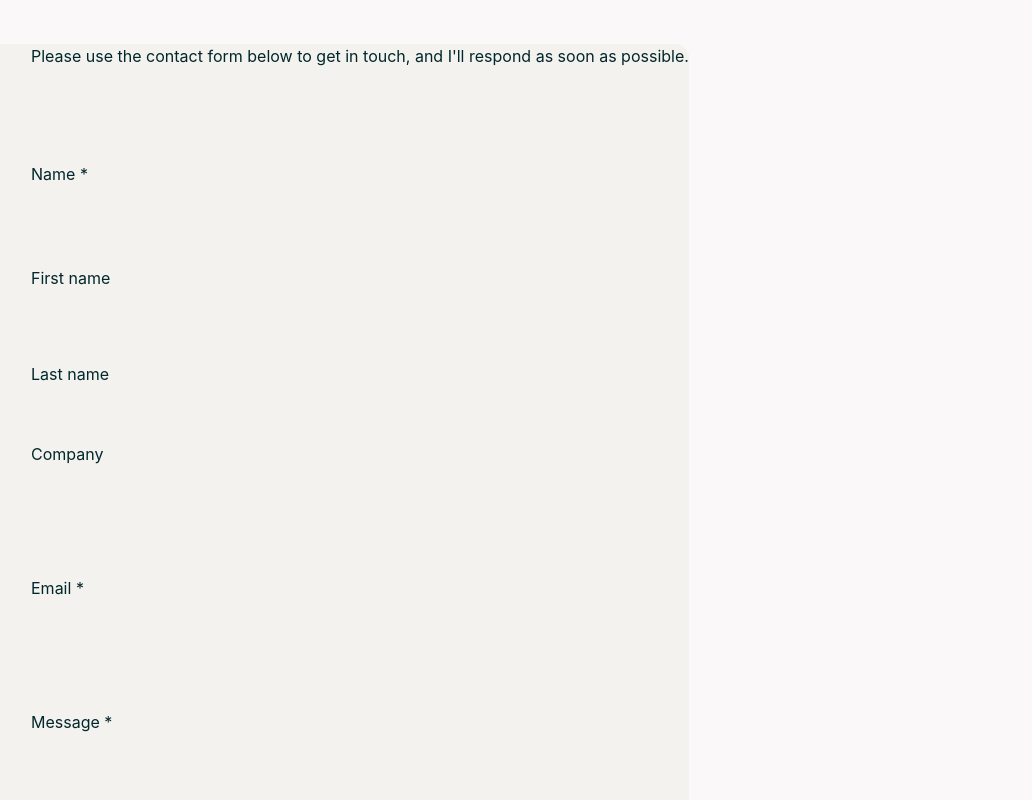
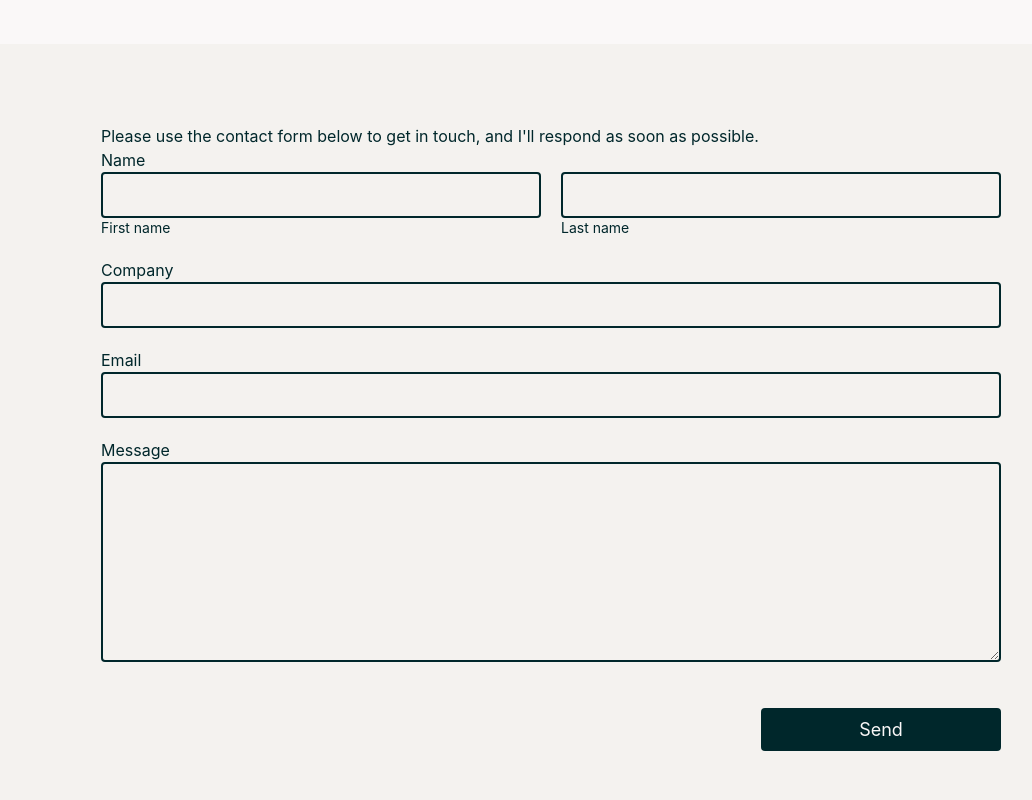
Before and after one commit to maureengayet/studio-maureen2.2, a React (Create React App) app: page / in a window 1280 px wide. Shown: the part 2560-3360 px from the top of the page, without its empty margins (89-1121 px from the left). Built offline with nearby package versions, Linux system fonts and the light colour scheme.

Commit message:
Styling Contact Form

```diff
--- a/src/Components/ToggleMode/ContactForm/ContactForm.css
+++ b/src/Components/ToggleMode/ContactForm/ContactForm.css
@@ -1,30 +1,31 @@
-.form-thanks {
-	padding: 20px 0 200px;
+form {
+	display: flex;
+	flex-direction: column;
+	row-gap: 20px;
+
+	.form-name {
+		display: flex;
+		flex-direction: row;
+		column-gap: 20px;
+		align-items: flex-end;
+
+		.firstname, .lastname {
+			width: 100%;
+		}
 	}
 
-form {
-	padding: 70px 0 140px;
-
-	div {
-		padding: 0 0 16px;
-
-		.required::after {
-			content: " *";
-		}
-
-		input,
-		textarea {
-			background-color: rgba(255, 255, 255, 0);
-			border-radius: 3px;
+	input, textarea {
+		background-color: transparent;
+		border-radius: 4px;
 		width: 100%;
 		height: 46px;
 		outline: none;
-			font-size: 18px;
 		box-sizing: border-box;
-			padding: 2px 10px;
 		-webkit-box-shadow: 0 0 0 0 rgba(0, 0, 0, 0);
 		box-shadow: 0 0 0 0 rbga(0, 0, 0, 0);
 		transition: 0.2s;
+		border: 2px solid var(--text-color);
+		padding: 0 14px;
 
 		&:focus {
 			outline: none;
@@ -32,38 +33,21 @@ form {
 	}
 
 	textarea {
-			resize: vertical;
-			min-height: 230px;
-			width: 100%;
-			padding: 10px;
-			font-family: Arial, sans-serif;
-		}
-
-		label {
-			display: inline-block;
-			padding: 24px 0;
-		}
-	}
-
-	.form-name {
-		p {
-			font-size: 16px;
-			padding: 10px 0 30px;
-
-			&:last-of-type {
-				padding-bottom: 0;
-			}
-		}
+		min-height: 200px;
+		padding: 14px;
 	}
 
 	button {
 		padding: 8px 24px;
-		font-family: Arial, sans-serif;
 		font-size: 18px;
 		background-color: rgba(255, 255, 255, 0);
-		border-radius: 3px;
+		background-color: var(--text-color);
+		color: var(--bg-color);
+		border-radius: 4px;
 		margin-top: 20px;
 		transition: 0.2s;
+		width: 240px;
+		align-self: flex-end;
 
 		&:hover {
 			color: white;
--- a/src/Components/ToggleMode/ContactForm/ContactForm.js
+++ b/src/Components/ToggleMode/ContactForm/ContactForm.js
@@ -10,19 +10,15 @@ function Contact() {
 	return (
 		<form onSubmit={handleSubmit}>
 			<div className="form-name">
-				<label className="required" htmlFor="name">
-					Name
-				</label>
-
 				<div className="firstname">
+					<label className="required" htmlFor="name">Name</label>
 					<input id="firstname" type="firstname" required name="firstname" />
-					<p>First name</p>
+					<p className="text-sm">First name</p>
 					<ValidationError prefix="firstname" field="firstname" errors={state.errors} />
 				</div>
-
 				<div className="lastname">
 					<input id="lastname" type="lastname" required name="lastname" />
-					<p className="lastname">Last name</p>
+					<p className="text-sm">Last name</p>
 					<ValidationError prefix="lastname" field="lastname" errors={state.errors} />
 				</div>
 			</div>
--- a/src/Sections/Contact/Contact.css
+++ b/src/Sections/Contact/Contact.css
@@ -1,6 +1,9 @@
 .Contact {
+	display: flex;
+	flex-direction: column;
+	row-gap: 40px;
 	background-color: var(--bg-color-2);
 	border-radius: var(--border-radius);
-	display: inline-block;
-	padding-left: var(--inner-padding-y);
+	padding: var(--inner-padding-x);
+	width: 100%;
 }
--- a/src/Sections/Contact/Contact.js
+++ b/src/Sections/Contact/Contact.js
@@ -5,8 +5,10 @@ import styles from "./Contact.css";
 function Contact() {
 	return (
 		<section className="Contact">
-			<h3>Please use the contact form below to get in touch, and I'll respond as soon as possible.</h3>
-			<ContactForm />
+			<div class="max-width">
+				<h3>Please use the contact form below to get in touch, and I'll respond as soon as possible.</h3>
+				<ContactForm />
+			</div>
 		</section>
 	);
 }
--- a/src/Sections/Footer/Footer.css
+++ b/src/Sections/Footer/Footer.css
@@ -1,4 +1,4 @@
 footer {
-	padding-top: var(--padding-y);
-	padding-bottom: var(--padding-y);
+	padding-top: var(--padding-x);
+	padding-bottom: var(--padding-x);
 }
--- a/src/Sections/Header/Header.css
+++ b/src/Sections/Header/Header.css
@@ -6,7 +6,7 @@ header {
 	align-items: center;
 	position: fixed;
 	z-index: 20;
-	width: calc(100% - var(--padding-y) * 2);
+	width: calc(100% - var(--padding-x) * 2);
 
 	ul {
 		display: flex;
--- a/src/Sections/Intro/Intro.css
+++ b/src/Sections/Intro/Intro.css
@@ -7,7 +7,7 @@
 		display: flex;
 		flex-direction: column;
 		min-height: 750px;
-		height: calc(100vh - var(--header-hight) - var(--padding-y));
+		height: calc(100vh - var(--header-hight) - var(--padding-x));
 		justify-content: center;
 		row-gap: 40px;
 		position: relative;
--- a/src/Sections/Intro/Intro.js
+++ b/src/Sections/Intro/Intro.js
@@ -3,7 +3,7 @@ import { styles } from "./Intro.css";
 const Intro = () => {
 	return (
 		<div className="Intro">
-			<section className="intro-video fade-in-layout inner-padding-y">
+			<section className="intro-video fade-in-layout inner-padding-x">
 				<video id="background-video" autoPlay loop muted>
 					<source src="./video17.mp4" type="video/mp4"></source>
 				</video>
@@ -16,7 +16,7 @@ const Intro = () => {
 				</h2>
 				<p className="text-base tracking-wide font-bold">A selection of work done between 2019—2024.</p>
 			</section>
-			<section className="intro-text inner-padding-y">
+			<section className="intro-text inner-padding-x">
 				<p className="dm-serif-display-regular leading-snug subheading w-11/12">
 					Hi there! I'm Maureen Gayet, an experienced freelance developer dedicated to creating innovative web and mobile solutions. With over 8 years
 					of expertise, I specialize in crafting high-quality, user-friendly applications tailored to meet your unique needs. Whether you're a startup
--- a/src/Sections/Services/Services.css
+++ b/src/Sections/Services/Services.css
@@ -4,7 +4,7 @@
 	flex-direction: row;
 	border-radius: var(--border-radius);
 	background-color: var(--bg-color-2);
-	padding: var(--inner-padding-y);
+	padding: var(--inner-padding-x);
 
 	.service {
 		flex-grow: 1;
--- a/src/index.css
+++ b/src/index.css
@@ -6,8 +6,8 @@
 
 :root {
 	--header-hight: 70px;
-	--padding-y: 40px;
-	--inner-padding-y: 80px;
+	--padding-x: 40px;
+	--inner-padding-x: 80px;
 	--border-radius: 14px;
 	--font-serif: "DM Serif Display", serif;
 
@@ -31,22 +31,22 @@
 
 @media screen and (max-width: 1000px) {
 	:root {
-		--padding-y: 30px;
-		--inner-padding-y: 50px;
+		--padding-x: 30px;
+		--inner-padding-x: 50px;
 	}
 }
 
 @media screen and (max-width: 750px) {
 	:root {
-		--padding-y: 20px;
-		--inner-padding-y: 30px;
+		--padding-x: 20px;
+		--inner-padding-x: 30px;
 	}
 }
 
 @media screen and (max-width: 550) {
 	:root {
-		--padding-y: 10px;
-		--inner-padding-y: 20px;
+		--padding-x: 10px;
+		--inner-padding-x: 20px;
 	}
 }
 
@@ -72,19 +72,25 @@ body {
 	color: var(--text-color);
 }
 
+.max-width {
+	width: 100%;
+	max-width: 900px;
+	margin: 0 auto;
+}
+
 code {
 	font-family: source-code-pro, Menlo, Monaco, Consolas, "Courier New", monospace;
 }
 
 .App {
 	margin: 0 auto;
-	padding-left: var(--padding-y);
-	padding-right: var(--padding-y);
+	padding-left: var(--padding-x);
+	padding-right: var(--padding-x);
 }
 
-.inner-padding-y {
-	padding-left: var(--inner-padding-y);
-	padding-right: var(--inner-padding-y);
+.inner-padding-x {
+	padding-left: var(--inner-padding-x);
+	padding-right: var(--inner-padding-x);
 }
 
 /* RESET */
```
Lines whose indentation alone changed are shown as unchanged.
